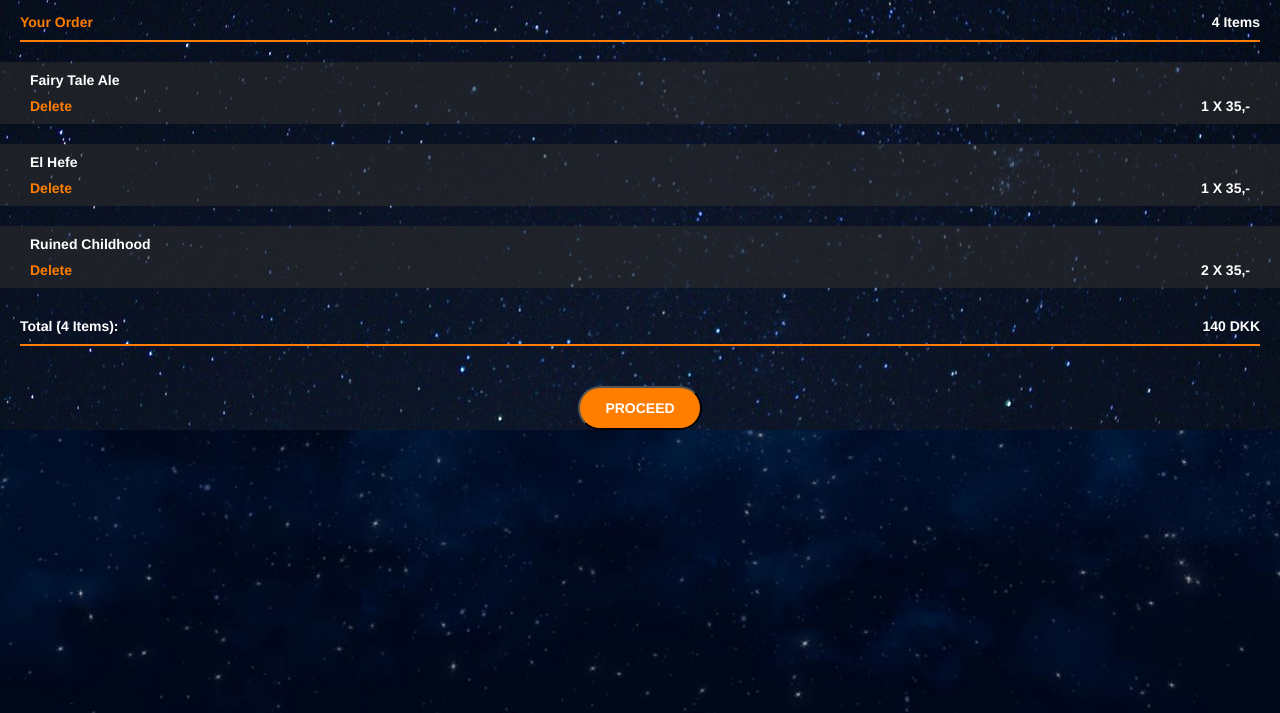
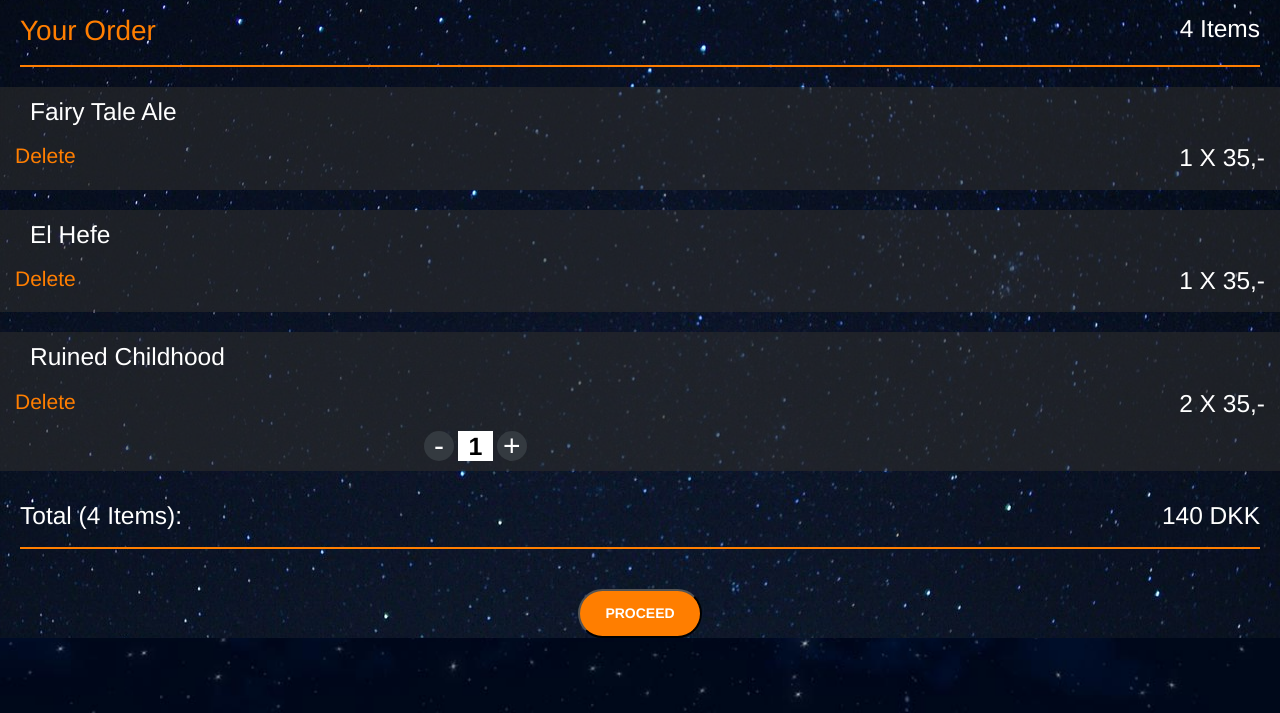
Before and after one commit to liatalony/Foobar_Orders, a website built with Parcel: page order-description.html in a window 1280 px wide. Shown: the part 87-800 px from the top of the page. Built offline with nearby package versions, Linux system fonts and the light colour scheme.

Commit message:
experimenting with bootstrap

```diff
--- a/app.js
+++ b/app.js
@@ -35,3 +35,18 @@ function init() {
     }
   }
 }
+
+//Bootstrap count button
+
+$(document).ready(function () {
+  $(".count").prop("disabled", true);
+  $(document).on("click", ".plus", function () {
+    $(".count").val(parseInt($(".count").val()) + 1);
+  });
+  $(document).on("click", ".minus", function () {
+    $(".count").val(parseInt($(".count").val()) - 1);
+    if ($(".count").val() == 0) {
+      $(".count").val(1);
+    }
+  });
+});
--- a/order-description.html
+++ b/order-description.html
@@ -5,6 +5,9 @@
     <meta name="viewport" content="width=device-width, initial-scale=1.0" />
     <title>Foobar</title>
     <link rel="stylesheet" href="stylesheet.css" />
+    <link href="//maxcdn.bootstrapcdn.com/bootstrap/4.1.1/css/bootstrap.min.css" rel="stylesheet" id="bootstrap-css" />
+    <script src="//maxcdn.bootstrapcdn.com/bootstrap/4.1.1/js/bootstrap.min.js"></script>
+    <script src="//cdnjs.cloudflare.com/ajax/libs/jquery/3.2.1/jquery.min.js"></script>
   </head>
   <body>
     <main>
@@ -40,7 +43,11 @@
         <h3 class="white-titles">Ruined Childhood</h3>
         <div class="row">
           <h4 class="orange-delete">Delete</h4>
-          <plus-minus-button></plus-minus-button>
+          <div class="qty mt-5">
+            <span class="minus bg-dark">-</span>
+            <input type="number" class="count" name="qty" value="1" />
+            <span class="plus bg-dark">+</span>
+          </div>
           <h3 class="white-titles">2 X 35,-</h3>
         </div>
       </div>
--- a/stylesheet.css
+++ b/stylesheet.css
@@ -280,4 +280,66 @@ button {
   justify-content: center;
   margin-top: 40px;
 }
+
+.qty .count {
+  color: #000;
+  display: inline-block;
+  vertical-align: top;
+  font-size: 25px;
+  font-weight: 700;
+  line-height: 30px;
+  padding: 0 2px;
+  min-width: 35px;
+  text-align: center;
+}
+.qty .plus {
+  cursor: pointer;
+  display: inline-block;
+  vertical-align: top;
+  color: white;
+  width: 30px;
+  height: 30px;
+  font: 30px/1 Arial, sans-serif;
+  text-align: center;
+  border-radius: 50%;
+}
+.qty .minus {
+  cursor: pointer;
+  display: inline-block;
+  vertical-align: top;
+  color: white;
+  width: 30px;
+  height: 30px;
+  font: 30px/1 Arial, sans-serif;
+  text-align: center;
+  border-radius: 50%;
+  background-clip: padding-box;
+}
+#count-button {
+  text-align: center;
+}
+.minus:hover {
+  background-color: #717fe0 !important;
+}
+.plus:hover {
+  background-color: #717fe0 !important;
+}
+/*Prevent text selection*/
+span {
+  -webkit-user-select: none;
+  -moz-user-select: none;
+  -ms-user-select: none;
+}
+input {
+  border: 0;
+  width: 2%;
+}
+nput::-webkit-outer-spin-button,
+input::-webkit-inner-spin-button {
+  -webkit-appearance: none;
+  margin: 0;
+}
+input:disabled {
+  background-color: white;
+}
 /*DESCRIPTION page ends*/
```
